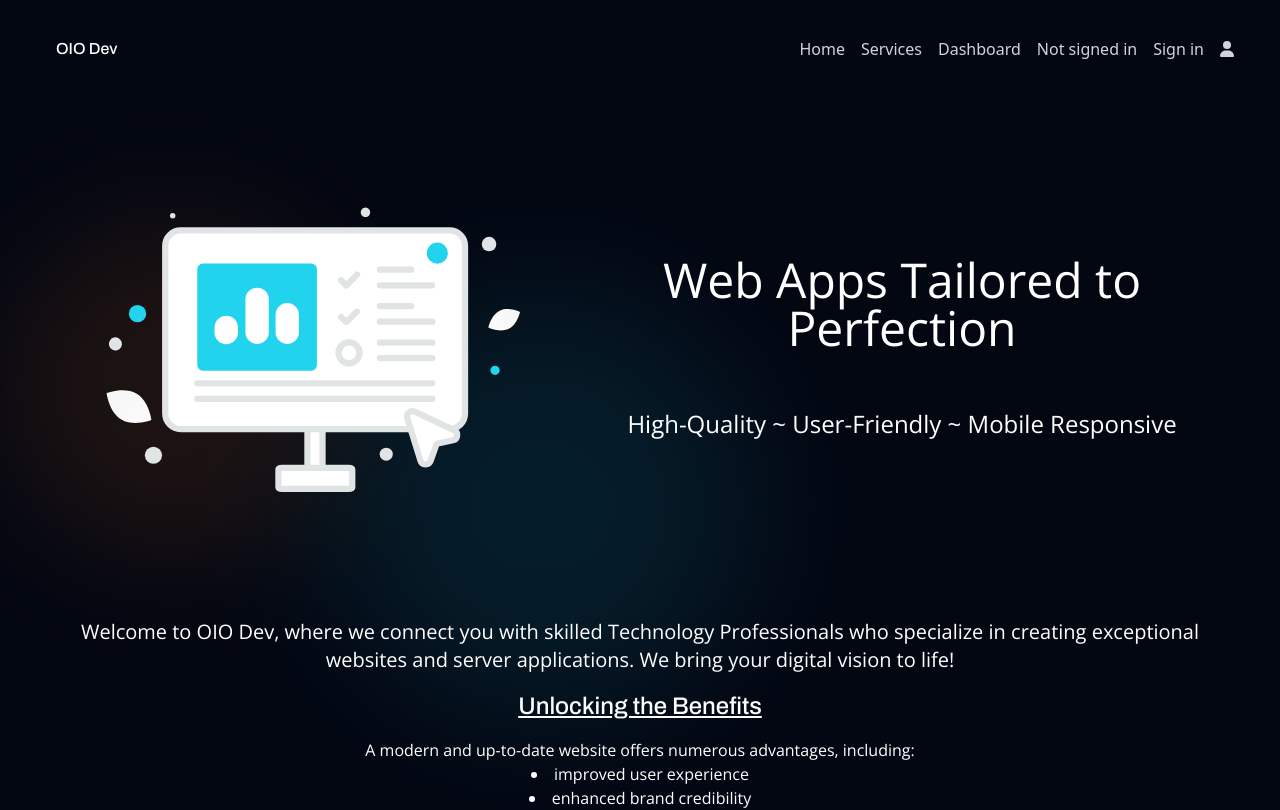
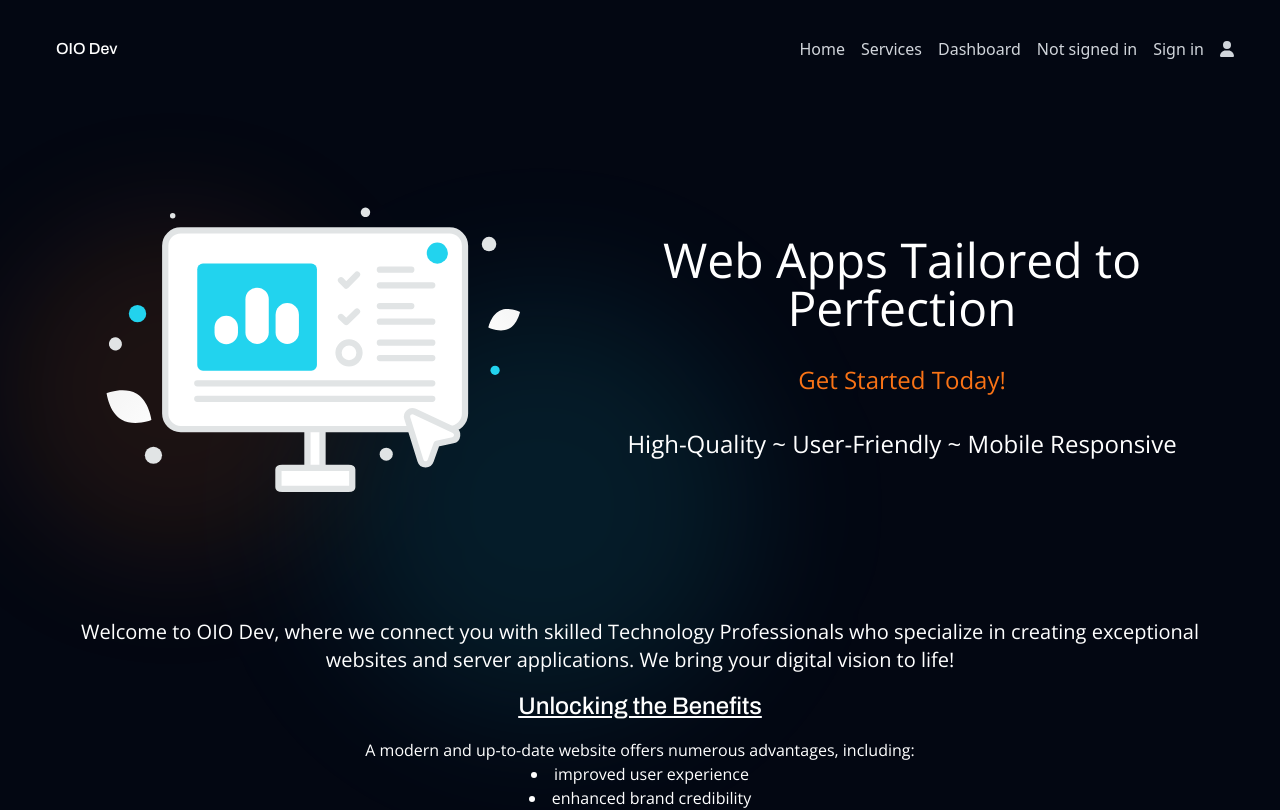
Before and after one commit to CodeByDex/OIODev, a Next.js app: page / in a window 1280 px wide. Shown: the top 810 px of the page. Built offline with nearby package versions, Linux system fonts and the light colour scheme; no server answers.

Commit message:
added link to Services page within the Mission

```diff
--- a/src/components/Mission.js
+++ b/src/components/Mission.js
@@ -13,13 +13,36 @@ export default function Mission() {
             <div className="image--container  sm:w-full max-w-lg mr-3 my-3">
                 <MissionGraphic/>
             </div>
-            <div className="flex flex-col items-center justify-center gap-3 md:gap-14 mx-auto">
+            <div className="flex flex-col items-center justify-center gap-5 md:gap-8 mx-auto">
                 <span className="mission--message text-center text-4xl md:text-5xl">
                 Web Apps Tailored to Perfection
                 </span>
+                <Link href="/services" className=" text-brand-accent" alt="OIO Dev Logo">
+                    Get Started Today!
+                 </Link>
                 <span className="slogan--message text-center text-2xl font-third md:text-2xl ">
                 High-Quality ~ User-Friendly ~ Mobile Responsive
                 </span>
+                {/* <ul className="slogan--message text-center text-2xl flex-row font-third md:text-2xl">
+                    <li>
+                    High-Quality ~
+                    </li>
+                    <li>
+                    User-Friendly ~
+                    </li>
+                    <li>
+                    Mobile Responsive
+                    </li>
+                </ul> */}
+                {/* <span className="slogan--message text-center text-2xl font-third md:text-2xl ">
+                High-Quality
+                <span>
+                ~ User-Friendly
+                </span>
+                <span>
+                ~ Mobile Responsive
+                </span>
+                </span> */}
             </div>
         </main>
 
```
